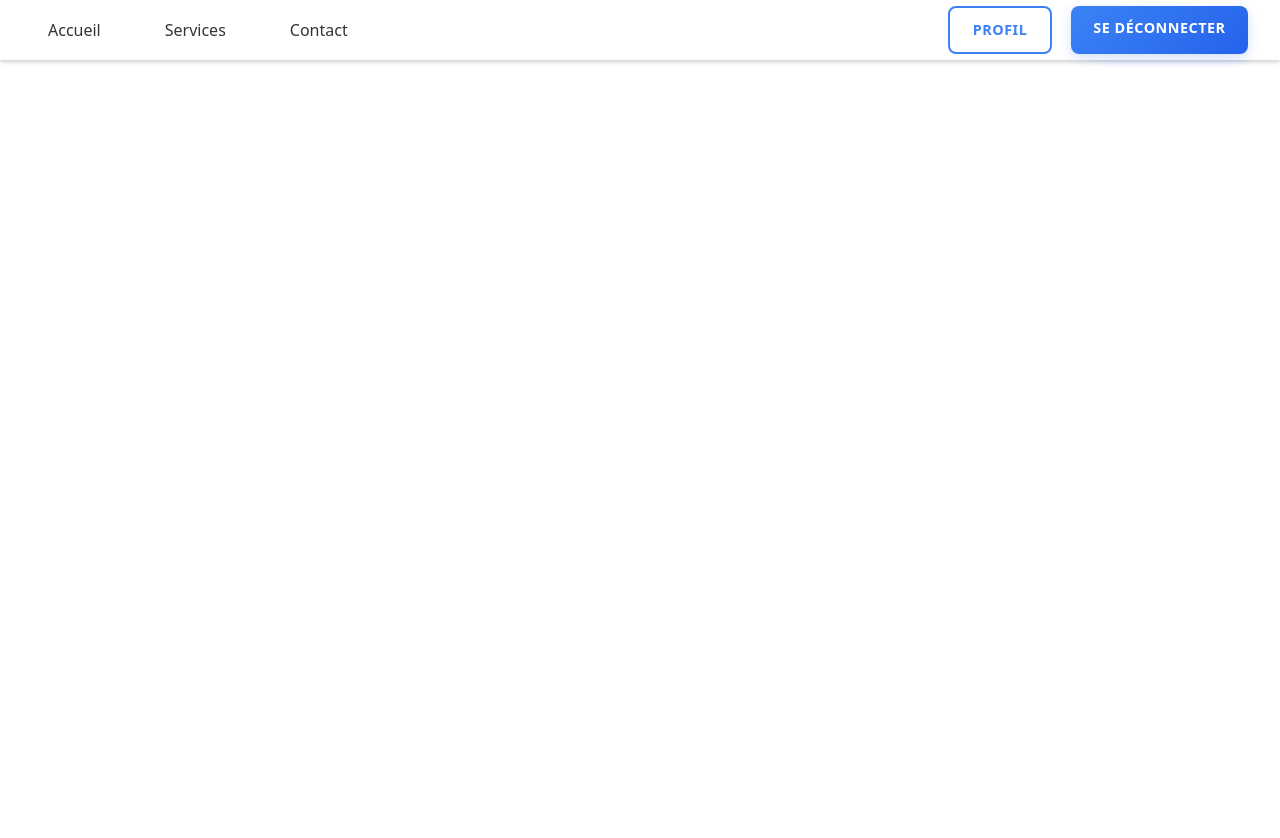
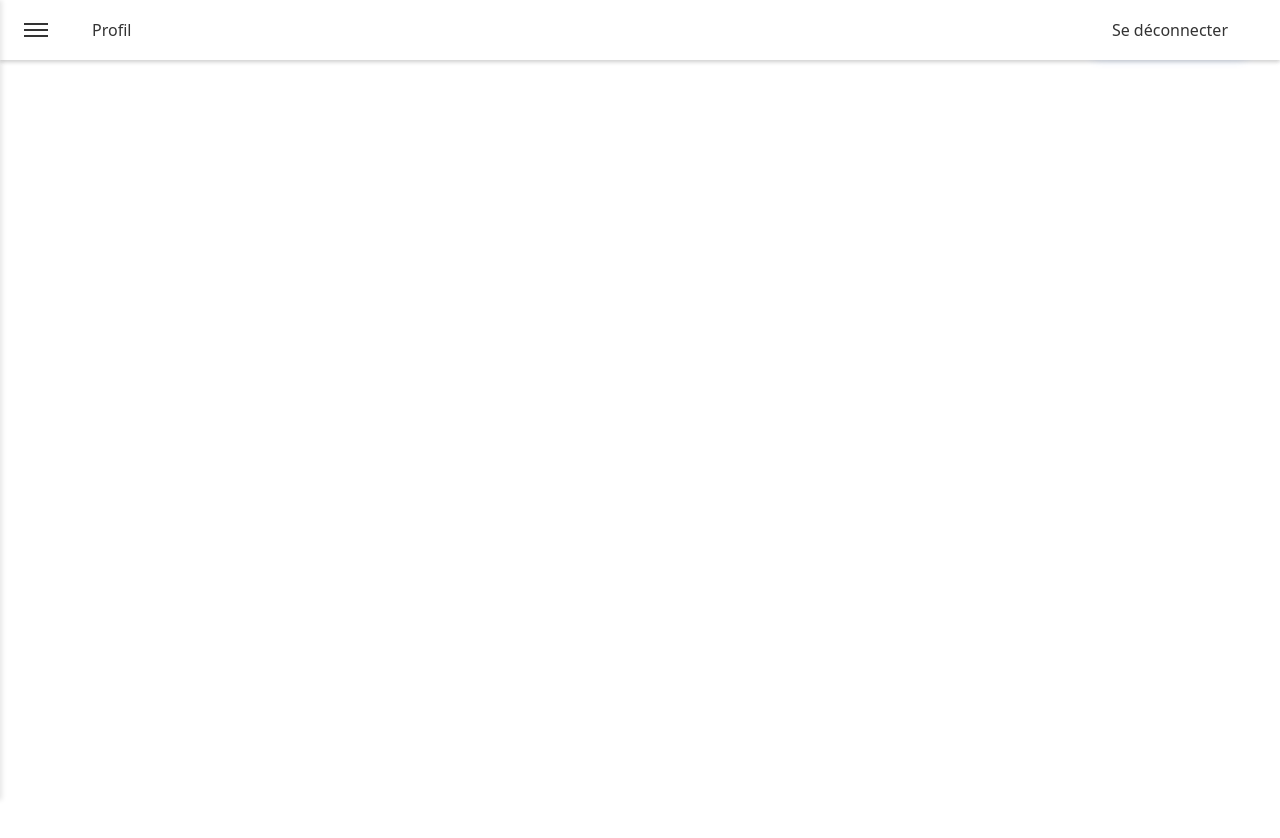
Before and after one commit to Crvsps/ProjetDevWeb2, a Vue app in the folder frontend/: page /dashboard in a window 1280 px wide. Shown: the top 838 px of the page. Before the commit the page ends 800 px from the top, so only its background shows below. Built offline with nearby package versions, Linux system fonts and the light colour scheme.

Commit message:
màj de la dashboard : ajout du burger btn, slide bar et modification des couleurs

```diff
--- a/frontend/src/components/Dashboard.vue
+++ b/frontend/src/components/Dashboard.vue
@@ -1,26 +1,71 @@
 <template>
-  <nav class="navbar">
-    <ul class="nav-links">
-      <li><router-link to="/">Accueil</router-link></li>
-      <li><a href="#services">Services</a></li>
-      <li><a href="#contact">Contact</a></li>
-    </ul>
+  <div class="dashboard-container">
+    <!-- Overlay -->
+    <div
+      class="overlay"
+      :class="{ 'overlay-active': isSidebarOpen }"
+      @click="toggleSidebar"
+    ></div>
+    <!-- Sidebar -->
+    <div class="sidebar" :class="{ 'sidebar-active': isSidebarOpen }">
+      <div class="sidebar-header">
+        <h3>Menu</h3>
+        <button class="close-btn" @click="toggleSidebar">×</button>
+      </div>
+      <ul class="sidebar-menu">
+        <li><router-link to="/dashboard">Tableau de bord</router-link></li>
+        <li><router-link to="/settings">Paramètres</router-link></li>
+        <li><router-link to="/help">Aide</router-link></li>
+      </ul>
+    </div>
 
-    <div class="nav-buttons">
-      <router-link to="/create-account" class="btn btn-signup">Profil</router-link>
-      <router-link to="/login" class="btn btn-login">Se déconnecter</router-link>
+    <!-- Navbar -->
+    <nav class="navbar">
+    <div class="nav-left">
+      <button class="burger-btn" @click="toggleSidebar">
+        <span></span>
+        <span></span>
+        <span></span>
+      </button>
+      <div class="nav-links">
+        <router-link to="/profil">Profil</router-link>
+      </div>
+    </div>
+    <div class="nav-right">
+      <div class="nav-links">
+        <router-link to="/login">Se déconnecter</router-link>
+      </div>
     </div>
   </nav>
+
+    <!-- Content -->
+    <div class="content" :class="{ 'content-shifted': isSidebarOpen }">
+      <!-- Your dashboard content here -->
+    </div>
+  </div>
 </template>
 
 <script lang="ts">
 export default {
-  name: 'DashboardPage'
+  name: 'DashboardPage',
+  data() {
+    return {
+      isSidebarOpen: false
+    }
+  },
+  methods: {
+    toggleSidebar() {
+      this.isSidebarOpen = !this.isSidebarOpen
+    }
+  }
 }
 </script>
 
+<style scoped>
+.dashboard-container {
+  min-height: 100vh;
+}
 
-<style scoped>
 .navbar {
   position: fixed;
   top: 0;
@@ -32,15 +77,159 @@ export default {
   display: flex;
   align-items: center;
   justify-content: space-between;
-  padding: 0 2rem;
+  padding: 0 1rem;
+  z-index: 100;
 }
 
-.nav-links {
+.nav-left, .nav-right {
   display: flex;
-  gap: 2rem;
+  align-items: center;
+  gap: 1rem;
+}
+
+.burger-menu {
+  display: flex;
+  flex-direction: column;
+  justify-content: space-between;
+  width: 30px;
+  height: 21px;
+  background: none;
+  border: none;
+  cursor: pointer;
+  padding: 0;
+}
+
+.burger-menu span {
+  width: 100%;
+  height: 3px;
+  background-color: #333;
+  border-radius: 3px;
+  transition: all 0.3s ease;
+}
+
+.profile-btn, .logout-btn {
+  padding: 0.5rem 1rem;
+  border-radius: 4px;
+  text-decoration: none;
+  font-weight: 500;
+}
+
+.profile-btn {
+  background-color: #e0e0e0;
+  color: #333;
+}
+
+.logout-btn {
+  background-color: #ff4444;
+  color: white;
+}
+
+.sidebar {
+  position: fixed;
+  top: 0;
+  left: -250px;
+  width: 250px;
+  height: 100vh;
+  background: white;
+  box-shadow: 2px 0 5px rgba(0,0,0,0.1);
+  transition: left 0.3s ease;
+  z-index: 200;
+}
+
+.sidebar-active {
+  left: 0;
+}
+
+.sidebar-header {
+  display: flex;
+  justify-content: space-between;
+  align-items: center;
+  padding: 1rem;
+  border-bottom: 1px solid #eee;
+}
+
+.close-btn {
+  background: none;
+  border: none;
+  font-size: 1.5rem;
+  cursor: pointer;
+}
+
+.sidebar-menu {
   list-style: none;
-  margin: 0;
-  padding: 0;
+  padding: 1rem;
+}
+
+.sidebar-menu li {
+  margin-bottom: 1rem;
+}
+
+.sidebar-menu a {
+  color: #333;
+  text-decoration: none;
+  display: block;
+  padding: 0.5rem;
+  border-radius: 4px;
+}
+
+.sidebar-menu a:hover {
+  background-color: #f5f5f5;
+}
+
+.content {
+  padding-top: 60px;
+  transition: margin-left 0.3s ease;
+}
+
+.content-shifted {
+  margin-left: 250px;
+}
+
+@media (max-width: 768px) {
+  .content-shifted {
+    margin-left: 0;
+  }
+
+  .sidebar {
+    width: 100%;
+    left: -100%;
+  }
+
+  .sidebar-active {
+    left: 0;
+  }
+}
+
+.burger-btn {
+  width: 40px;
+  height: 40px;
+  border: none;
+  background: transparent;
+  display: flex;
+  flex-direction: column;
+  justify-content: center;
+  align-items: center;
+  gap: 4px;
+  cursor: pointer;
+  padding: 0.5rem;
+  border-radius: 6px;
+  transition: all 0.3s ease;
+}
+
+.burger-btn:hover {
+  background: rgba(59, 130, 246, 0.1);
+}
+
+.burger-btn span {
+  display: block;
+  width: 24px;
+  height: 2px;
+  background: #333;
+  transition: all 0.3s ease;
+}
+
+.burger-btn:hover span {
+  background: #3b82f6;
 }
 
 .nav-links a {
@@ -77,50 +266,60 @@ export default {
   box-shadow: 0 0 8px #3b82f6;
 }
 
-.nav-buttons {
+.nav-left {
   display: flex;
-  gap: 1.2rem;
+  align-items: center;
+  gap: 20px;
 }
 
-.btn {
-  padding: 0.7rem 1.4rem;
-  font-size: 0.9rem;
-  font-weight: 600;
-  border-radius: 8px;
-  cursor: pointer;
-  transition: all 0.3s ease;
-  text-transform: uppercase;
-  letter-spacing: 0.5px;
+.nav-right {
+  margin-right: 20px;
 }
 
-.btn-signup {
-  background: transparent;
-  border: 2px solid #3b82f6;
-  color: #3b82f6;
+.nav-links {
+  display: flex;
+  gap: 2rem;
+  list-style: none;
+  margin: 0;
+  padding: 0;
 }
 
-.btn-signup:hover {
-  background: #3b82f6;
-  color: white;
-  transform: translateY(-2px);
-  box-shadow: 0 4px 12px rgba(59, 130, 246, 0.3);
+/* Style spécifique pour le bouton déconnexion */
+.nav-links a[href="/login"] {
+  color: #333;
 }
 
-.btn-login {
-  background: linear-gradient(135deg, #3b82f6 0%, #2563eb 100%);
-  border: none;
-  color: white;
-  box-shadow: 0 4px 12px rgba(37, 99, 235, 0.2);
+.nav-links a[href="/login"]:hover {
+  color: #ef4444;
+  background: rgba(239, 68, 68, 0.1);
+  box-shadow: 0 0 15px rgba(239, 68, 68, 0.3);
 }
 
-.btn-login:hover {
-  transform: translateY(-2px);
-  box-shadow: 0 6px 16px rgba(37, 99, 235, 0.3);
-  background: linear-gradient(135deg, #2563eb 0%, #1d4ed8 100%);
+.nav-links a[href="/login"]::after {
+  background: #ef4444;
 }
 
-.btn:active {
-  transform: translateY(0);
-  box-shadow: none;
+.nav-links a[href="/login"]:hover::after {
+  width: 80%;
+  box-shadow: 0 0 8px #ef4444;
+}
+
+
+.overlay {
+  position: fixed;
+  top: 0;
+  left: 0;
+  right: 0;
+  bottom: 0;
+  background: rgba(0, 0, 0, 0.5);
+  z-index: 150;
+  opacity: 0;
+  visibility: hidden;
+  transition: all 0.3s ease;
+}
+
+.overlay-active {
+  opacity: 1;
+  visibility: visible;
 }
 </style>
```
